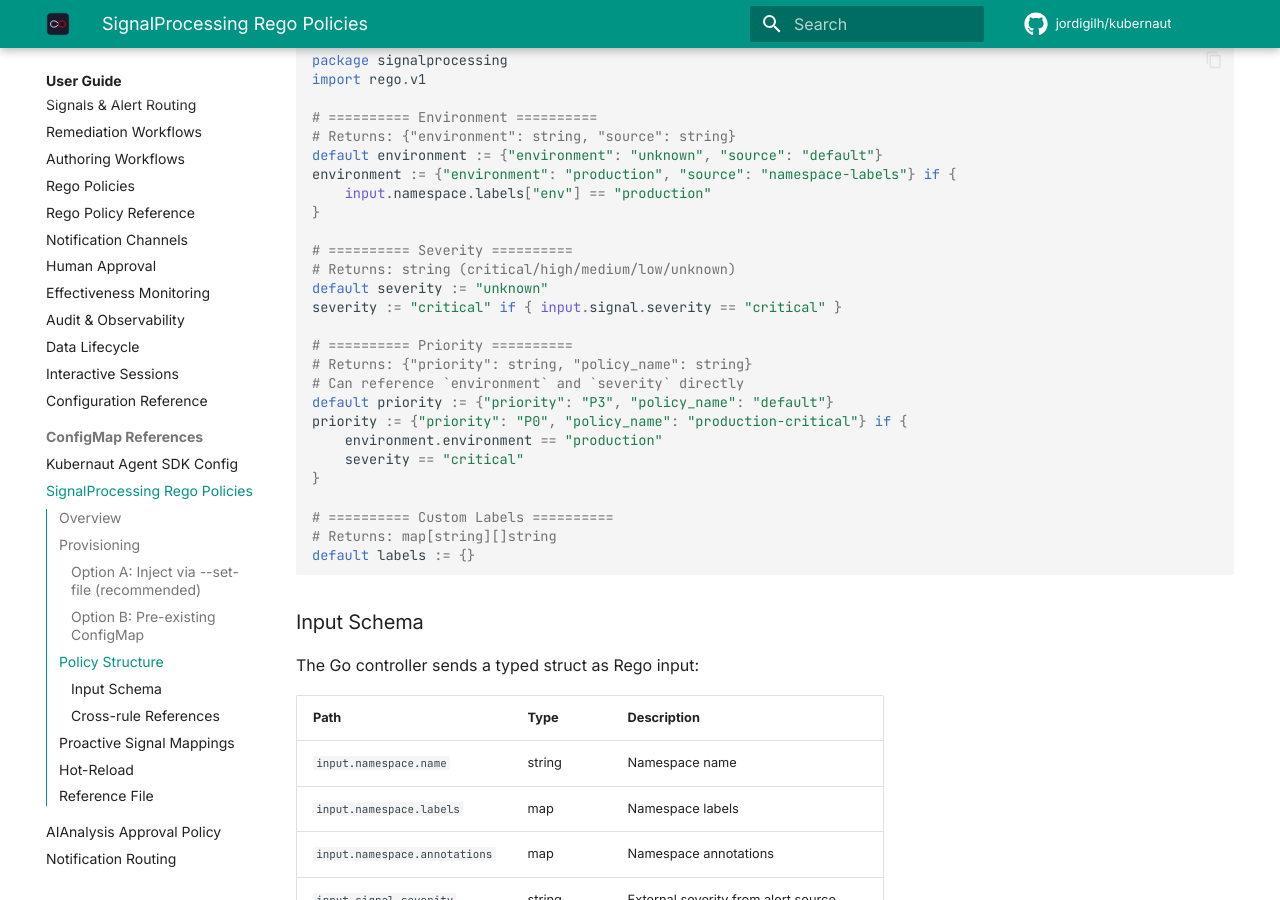
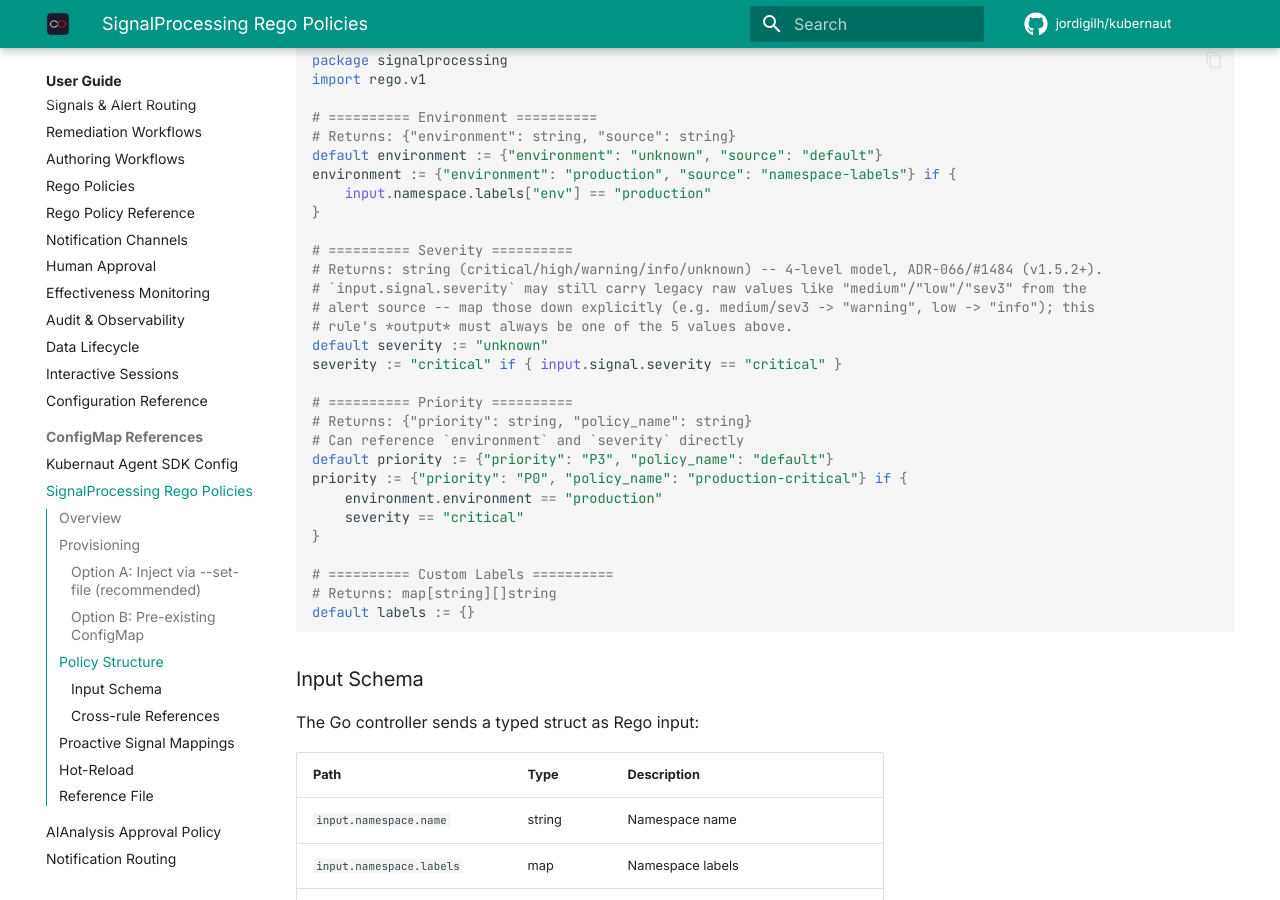
Before and after one commit to jordigilh/kubernaut-docs, an MkDocs documentation site: the page built from docs/user-guide/configmap-policies.md, in a window 1280 px wide and 900 px high, scrolled down 1232 px. Built offline with MkDocs 1.6.1 and Material for MkDocs 9.7.7, drawn with Linux system fonts in a browser that asks for light colours; comment, search, counter and statistics services are not loaded; the version menu is left out.

Commit message:
docs: fix stale severity enum comment in Rego policy example
The example policy's severity rule comment still listed the pre-v1.5.2
critical/high/medium/low/unknown scheme. v1.5.2 (#1484, ADR-066) collapsed
this to critical/high/warning/info/unknown; medium/low remain valid as
Rego-level input aliases (mapped down) but are never emitted as output.

Grounded in pkg/apifrontend/severity/types.go's validSeverities map and
api/signalprocessing/v1alpha1's kubebuilder Enum annotation at v1.5.6.

```diff
--- a/docs/user-guide/configmap-policies.md
+++ b/docs/user-guide/configmap-policies.md
@@ -52,7 +52,10 @@ environment := {"environment": "production", "source": "namespace-labels"} if {
 }
 
 # ========== Severity ==========
-# Returns: string (critical/high/medium/low/unknown)
+# Returns: string (critical/high/warning/info/unknown) -- 4-level model, ADR-066/#1484 (v1.5.2+).
+# `input.signal.severity` may still carry legacy raw values like "medium"/"low"/"sev3" from the
+# alert source -- map those down explicitly (e.g. medium/sev3 -> "warning", low -> "info"); this
+# rule's *output* must always be one of the 5 values above.
 default severity := "unknown"
 severity := "critical" if { input.signal.severity == "critical" }
 
```
